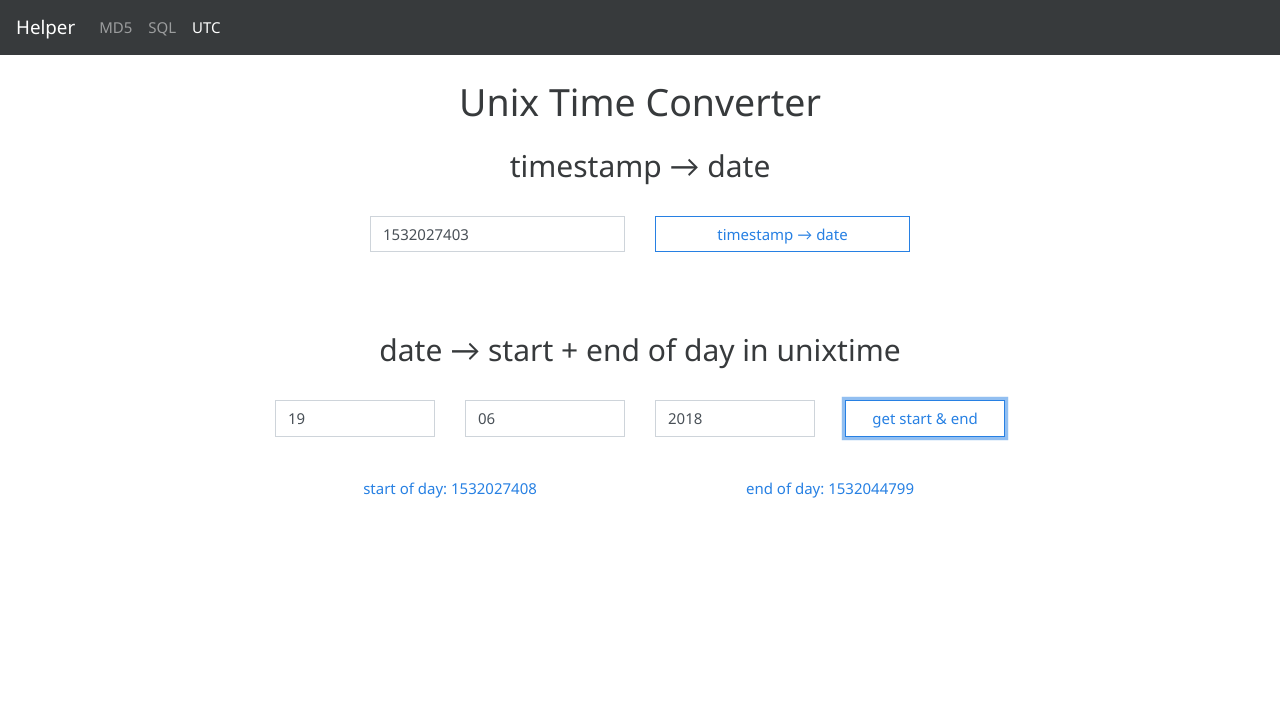
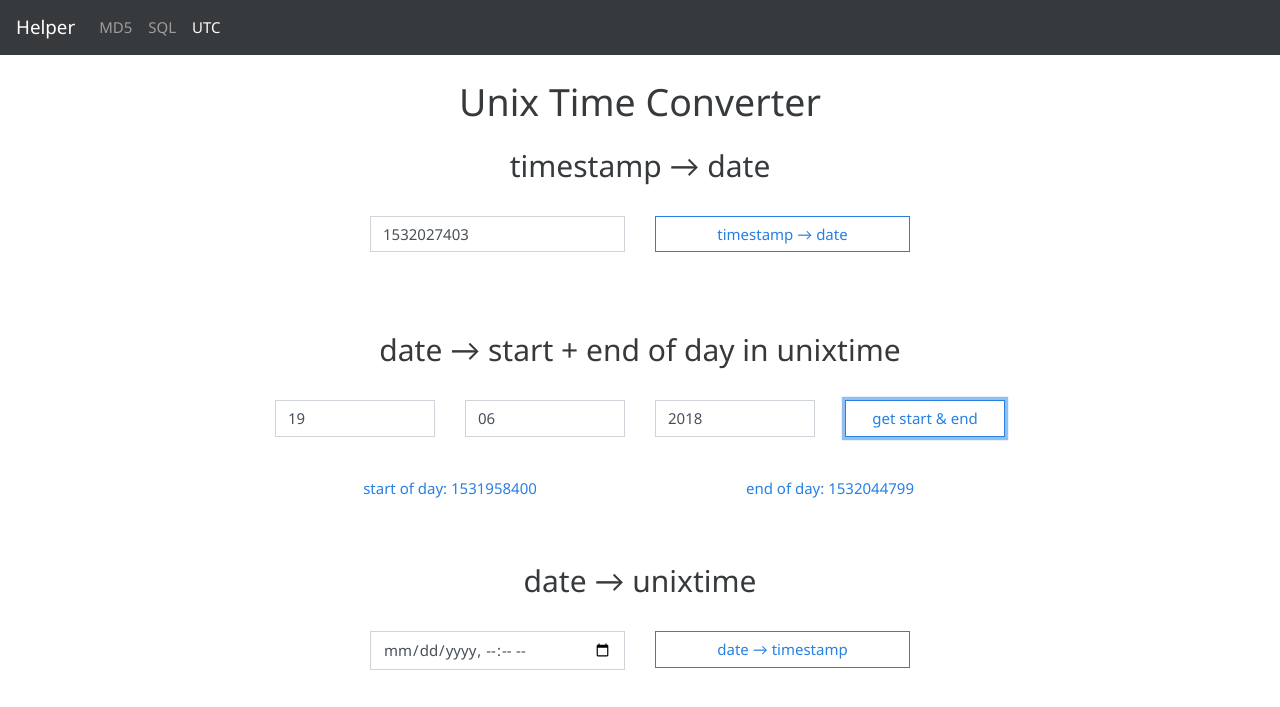
Before and after one commit to OleJack/unixtime, a plain HTML site: page index.html in a window 1280 px wide. Both pictures are taken after a click on the button "get start & end". Drawn offline with Linux system fonts and the light colour scheme.

Commit message:
fixes
fix UI

```diff
--- a/index.html
+++ b/index.html
@@ -36,17 +36,34 @@
             dt.setFullYear(document.getElementById('du1-yr').value);
             dt.setMonth(document.getElementById('du1-mn').value);
             dt.setDate(document.getElementById('du1-dy').value);
-//
-            let startUnix = Math.round(dt/1000);
-
-            dt.setUTCHours('23');
-            dt.setUTCMinutes('59');
-            dt.setUTCSeconds('59');
-
-            let endUnix = Math.round(dt/1000);
-
+            let startUnix = getStartTime(dt);
+            let endUnix = getEndTime(dt);
             document.getElementById('du1-res-start').innerHTML = 'start of day: ' + startUnix;
             document.getElementById('du1-res-end').innerHTML = 'end of day: ' + endUnix;
+        }
+
+        function getUnixFromDate () {
+            console.log(document.getElementById('parsedate').value);
+            date = new Date(document.getElementById('parsedate').value);
+            document.getElementById('date-to-unix-one').innerHTML = date.getTime();
+        }
+
+        function getStartTime (date) {
+            date.setUTCHours('00');
+            date.setUTCMinutes('00');
+            date.setUTCSeconds('00');
+            date.setUTCMilliseconds('00');
+
+            return Math.round(date/1000);
+        }
+
+        function getEndTime (date) {
+            date.setUTCHours('23');
+            date.setUTCMinutes('59');
+            date.setUTCSeconds('59');
+            date.setUTCMilliseconds('00');
+
+            return Math.round(date/1000);
         }
 
         function runScript(e) {
@@ -168,6 +185,40 @@
             </div>
         </div>
     </div>
+
+    <div class="mt-5"></div>
+    <div class="row" id="du2">
+        <div class="col-12">
+            <div class="row">
+                <div class="col-12">
+                    <div class="page-header text-center">
+                        <h2>date &rarr; unixtime</h2>
+                    </div>
+                </div>
+                <div class="mt-4"></div>
+            </div>
+            <div class="mt-4"></div>
+            <div class="row">
+                <div class="col-3"></div>
+                <div class="col-3">
+                    <div class="form-group">
+                        <input type="datetime-local" class="form-control" id="parsedate">
+                    </div>
+                </div>
+                <div class="col-3">
+                    <div class="form-group">
+                        <button class="btn btn-block btn-outline-primary" onclick="getUnixFromDate()">date &rarr; timestamp </button>
+                    </div>
+                </div>
+            </div>
+            <div class="mt-4"></div>
+            <div class="row">
+                <div class="col-12 text-center">
+                    <p id="date-to-unix-one" class="text-primary"></p>
+                </div>
+            </div>
+        </div>
+    </div>
 </div>
 
 
```
